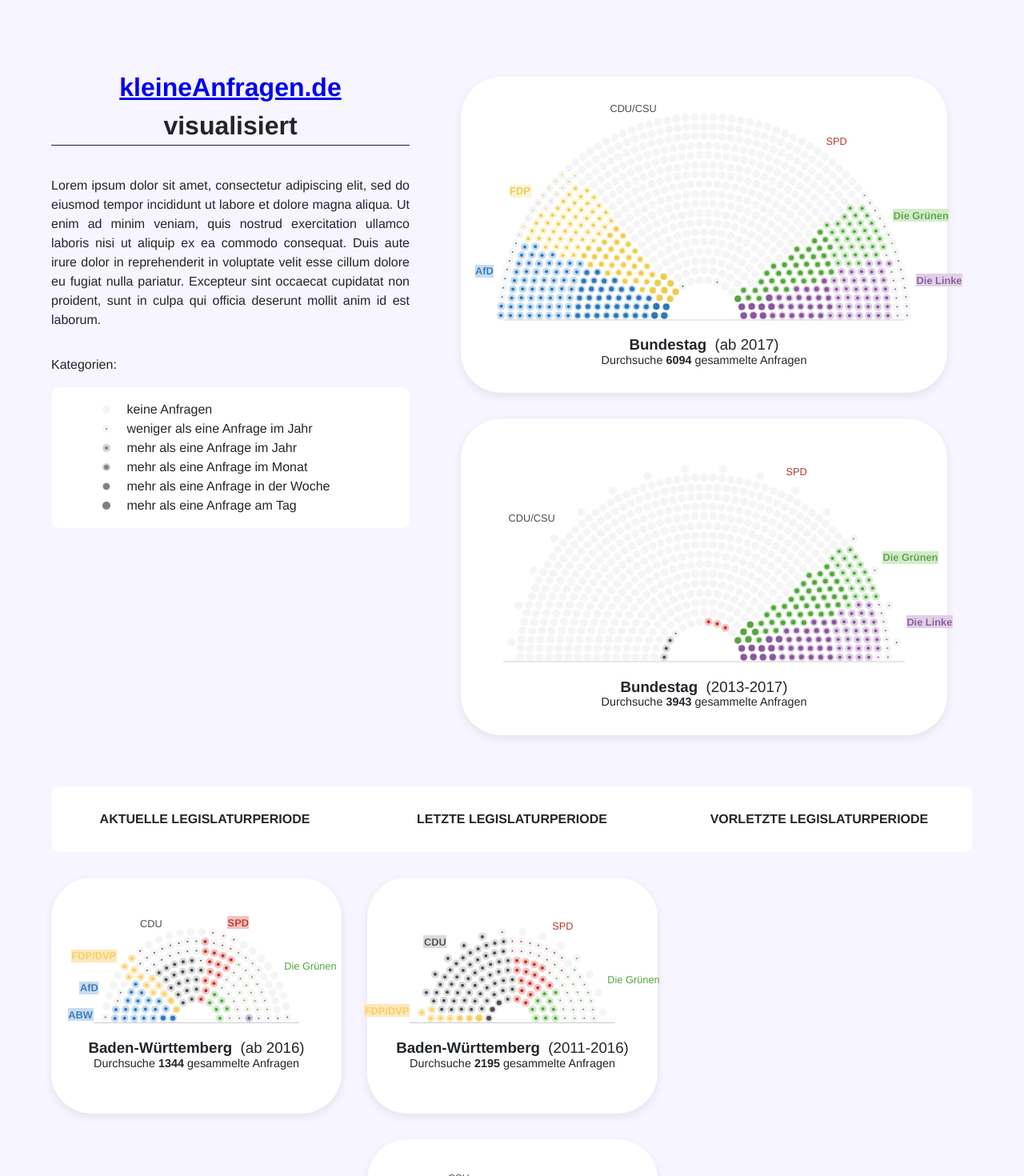
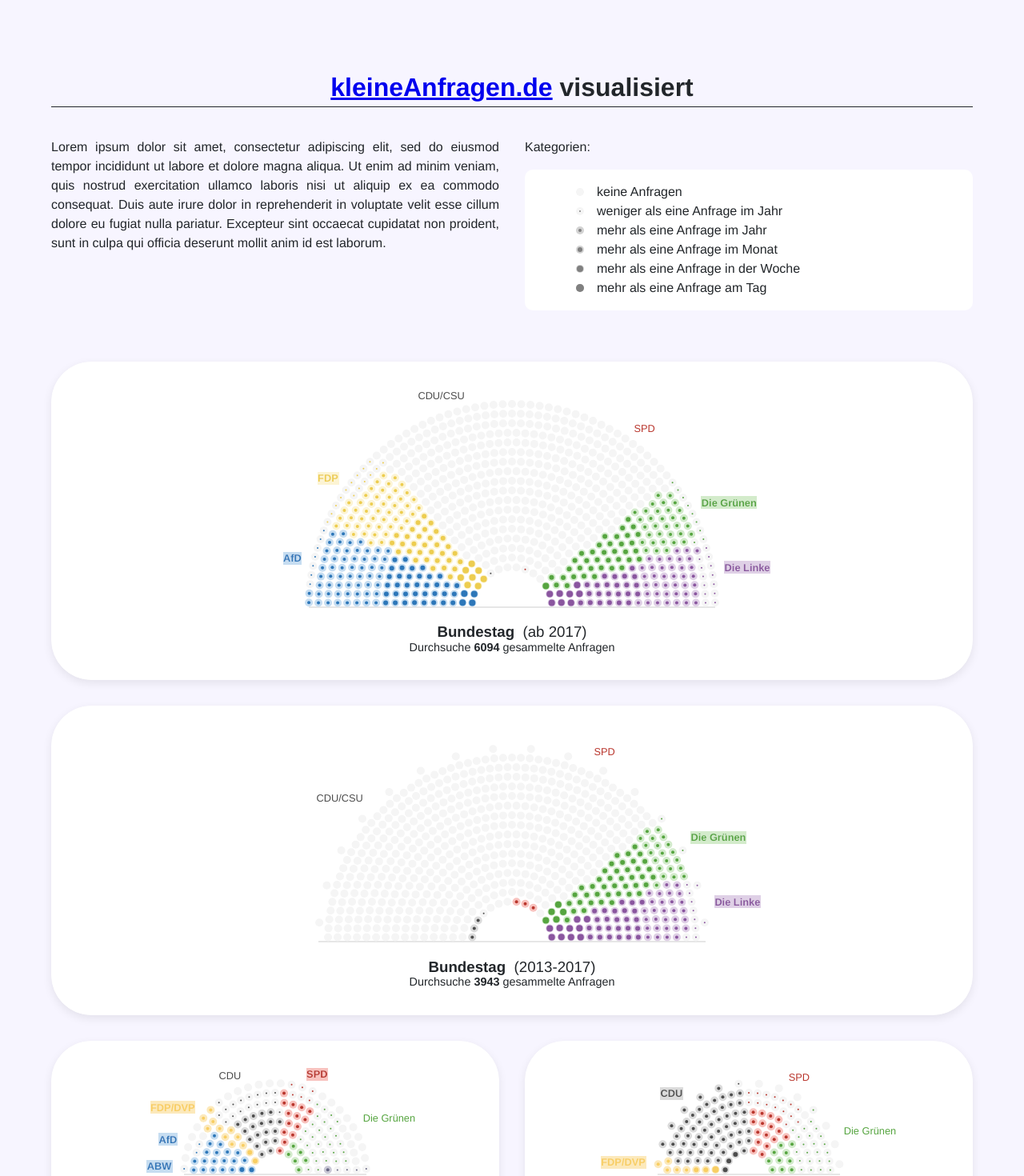
Before and after one commit to sophiamersmann/kleine-anfragen-visualised, a Vue app: page / in a window 1280 px wide. Shown: the top 1470 px of the page at 80% size. Built offline with nearby package versions, Linux system fonts and the light colour scheme.

Commit message:
Improve the experience on smaller screens

```diff
--- a/src/assets/style/_global.scss
+++ b/src/assets/style/_global.scss
@@ -14,3 +14,17 @@ $border-radius-tag: 2 * $border-radius-weak;
 
 $box-shadow-weak: 0 4px 12px rgba(0, 0, 0, 0.08);
 $box-shadow-strong: 0 16px 48px rgba(0, 0, 0, 0.08);
+
+// breakpoints
+$bp-2sm: 425px;
+$bp-sm: 640px;
+$bp-md: 768px;
+$bp-lg: 1024px;
+$bp-xl: 1280px;
+$bp-2xl: 1538px;
+
+@mixin max-width($bp) {
+  @media screen and (max-width: $bp) {
+    @content;
+  }
+}
--- a/src/assets/style/base.scss
+++ b/src/assets/style/base.scss
@@ -15,7 +15,3 @@ html {
   margin: 0;
   padding: 0;
 }
-
-.test {
-  background-color: red;
-}
--- a/src/components/ElectionPeriod.vue
+++ b/src/components/ElectionPeriod.vue
@@ -41,7 +41,7 @@ export default {
     const innerRadius = this.body === 'Bundestag' ? 50 : 30;
     this.seatChart = new SeatChart(`#${chartDiv.id}`, innerRadius)
       .data(this.requestsPerHead)
-      .draw(chartDiv.clientWidth);
+      .draw();
   },
   computed: {
     classes() {
@@ -80,6 +80,12 @@ export default {
   border: 1px solid white;
   box-shadow: $box-shadow-weak;
   transition: all 0.2s;
+  text-align: center;
+
+  display: flex;
+  flex-direction: column;
+  justify-content: end;
+  align-items: center;
 
   &:hover {
     box-shadow: $box-shadow-strong;
@@ -93,6 +99,7 @@ export default {
 
   h3 span {
     font-weight: normal;
+    white-space: nowrap;
   }
 
   p {
--- a/src/components/Root.vue
+++ b/src/components/Root.vue
@@ -3,6 +3,7 @@
     <div class="top">
       <div class="introduction">
         <h1><a href="https://kleineanfragen.de/" target="blank">kleineAnfragen.de</a> visualisiert</h1>
+        <div class="text">
           <div class="p">
             Lorem ipsum dolor sit amet, consectetur adipiscing elit,
             sed do eiusmod tempor incididunt ut labore et dolore magna aliqua.
@@ -20,8 +21,9 @@
               v-for="(line, i) in legend"
               :key=i
               >
-            <div class="legend-line--chart" :id=line.chartId></div>
-              {{ line.label }}
+              <div class="legend-line--chart" :id=line.chartId />
+              <div class="legend-line--label">{{ line.label }}</div>
+              </div>
             </div>
           </div>
         </div>
@@ -256,22 +258,72 @@ main {
   padding: 2 * $spacing;
   background-color: $primary-light;
   transition: filter 0.8s ease;
+  max-width: $bp-2xl;
+  margin: 0 auto;
 
   &.background {
     filter: blur(4px);
     transition: filter 0.8s ease;
     overflow: hidden;
   }
+
+  @include max-width($bp-md) {
+    padding: $spacing;
+  }
+
+  @include max-width($bp-2sm) {
+    padding: 0.5 * $spacing;
+  }
+
+  // @include max-width($bp-2xl) {
+  //   background-color: red;
+  // }
+
+  // @include max-width($bp-xl) {
+  //   background-color: orangered;
+  // }
+
+  // @include max-width($bp-lg) {
+  //   background-color: orange;
+  // }
+
+  // @include max-width($bp-md) {
+  //   background-color: gold;
+  // }
+
+  // @include max-width($bp-sm) {
+  //   background-color: khaki;
+  // }
+
+  // @include max-width($bp-2sm) {
+  //   background-color: lightgreen;
+  // }
 }
 
 .top {
   display: grid;
   grid-template-columns: 2fr 3fr;
   grid-gap: $spacing;
+
+  @include max-width($bp-xl) {
+    display: block;
+  }
 }
 
 .introduction {
   line-height: 1.5;
+
+  .text {
+    @include max-width($bp-xl) {
+      display: grid;
+      grid-template-columns: repeat(2, 1fr);
+      grid-gap: $spacing;
+    }
+
+    @include max-width($bp-lg) {
+      display: block;
+    }
+  }
 
   h1 {
     border-bottom: 1px solid $black;
@@ -285,13 +337,22 @@ main {
 
   .legend {
     margin: 0.5 * $spacing 0;
-    padding: 0.5 * $spacing $spacing * 2;
+    padding: 0.5 * $spacing 0.5 * $spacing 0.5 * $spacing 2 * $spacing;
     background-color: white;
     border-radius: $border-radius-weak;
 
-    .legend-line--chart {
-      display: inline-block;
-      margin-right: 0.5 * $spacing;
+    @include max-width($bp-sm) {
+      padding: 0.5 * $spacing 0.5 * $spacing 0.5 * $spacing $spacing;
+    }
+
+    .legend-line {
+      display: flex;
+      gap: 0.5 * $spacing;
+      align-items: baseline;
+    }
+
+    .legend-line--label {
+      line-height: 1.25;
     }
   }
 }
@@ -299,6 +360,10 @@ main {
 .tiles-bundestag {
   .election-period {
     margin: $spacing;
+
+    @include max-width($bp-xl) {
+      margin: $spacing 0;
+    }
   }
 }
 
@@ -314,6 +379,10 @@ main {
     font-weight: bold;
     display: grid;
     grid-template-columns: repeat(3, 1fr);
+
+    @include max-width($bp-xl) {
+      display: none;
+    }
   }
 
   .tiles-landtage {
@@ -322,15 +391,32 @@ main {
     grid-template-columns: repeat(3, 1fr);
     grid-gap: $spacing;
 
+    @include max-width($bp-xl) {
+      grid-template-rows: auto;
+      grid-template-columns: repeat(auto-fit, minmax(420px, 1fr));
+    }
+
+    @include max-width($bp-2sm) {
+      grid-template-columns: repeat(auto-fit, minmax(280px, 1fr));
+    }
+
     @for $i from 1 through 3 {
       .col-#{$i} {
         grid-column: #{$i};
+
+        @include max-width($bp-xl) {
+          grid-column: auto;
+        }
       }
     }
 
     @for $i from 1 through 15 {
       .row-#{$i} {
         grid-row: #{$i};
+
+        @include max-width($bp-xl) {
+          grid-row: auto;
+        }
       }
     }
   }
--- a/src/core/SeatChart.js
+++ b/src/core/SeatChart.js
@@ -16,7 +16,7 @@ export default class SeatChart {
     this.svg = null;
     this.width = null;
     this.height = null;
-    // this.marginTop = 20;
+    this.marginTop = 20;
     this.config = {
       seatRadius: 5,
       spacing: 1,
@@ -45,15 +45,12 @@ export default class SeatChart {
     return this;
   }
 
-  draw(width) {
-    this.width = width;
-    this.height = width / 2;
-
+  draw() {
     return this
+      .setUpScales()
+      .prepareData()
       .setUpSVG()
       .createDefs()
-      .setUpScales()
-      .prepareData()
       .drawAxis()
       .drawData();
   }
@@ -116,10 +113,10 @@ export default class SeatChart {
     this.circles = circles;
     this.zones = zones.filter((d) => d.party !== 'fraktionslos');
 
-    // const nRows = d3.max(this.circles, (d) => d.row);
-    // this.height = this.config.innerRadius + this.marginTop
-    //   + nRows * (2 * this.config.seatRadius + 2 * this.config.spacing);
-    // this.width = this.height * 2;
+    const nRows = d3.max(this.circles, (d) => d.row);
+    this.height = this.config.innerRadius + this.marginTop
+      + nRows * (2 * this.config.seatRadius + 2 * this.config.spacing);
+    this.width = this.height * 2;
 
     return this;
   }
```
Lines whose indentation alone changed are shown as unchanged.
